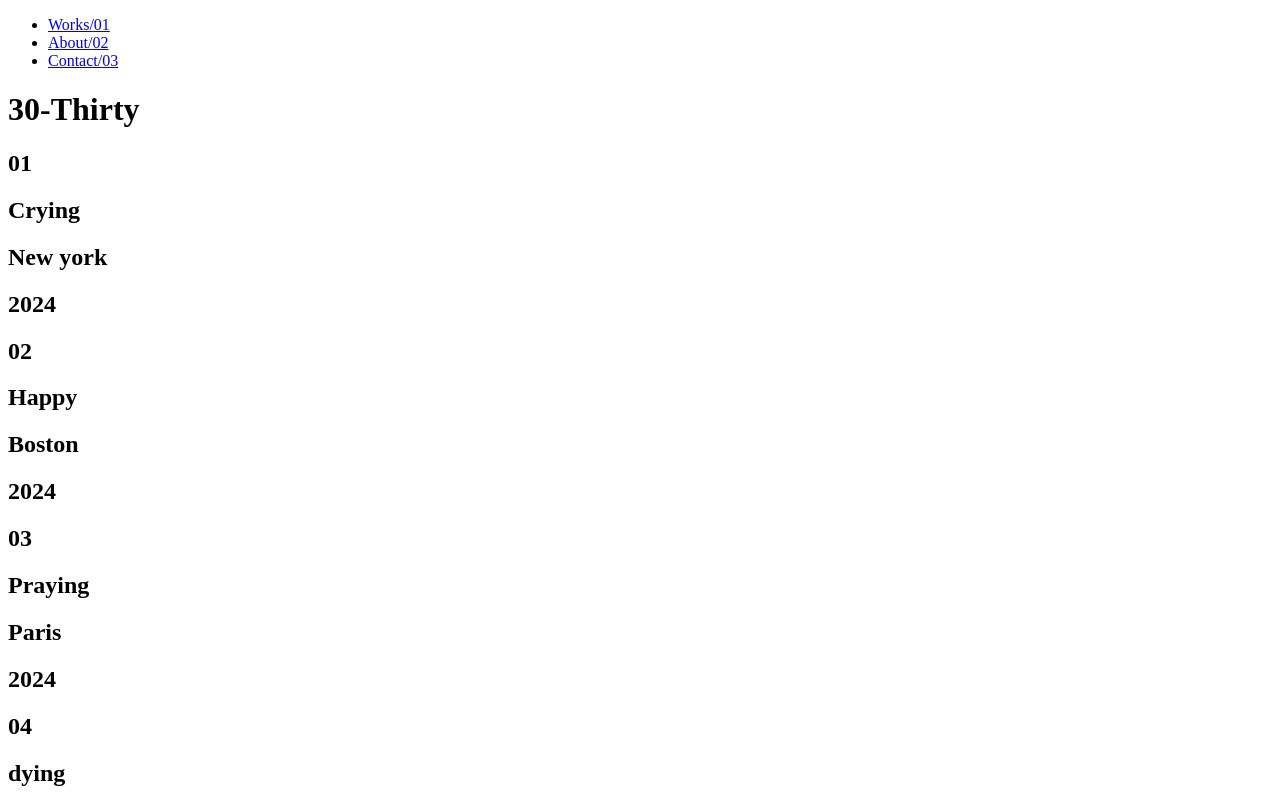
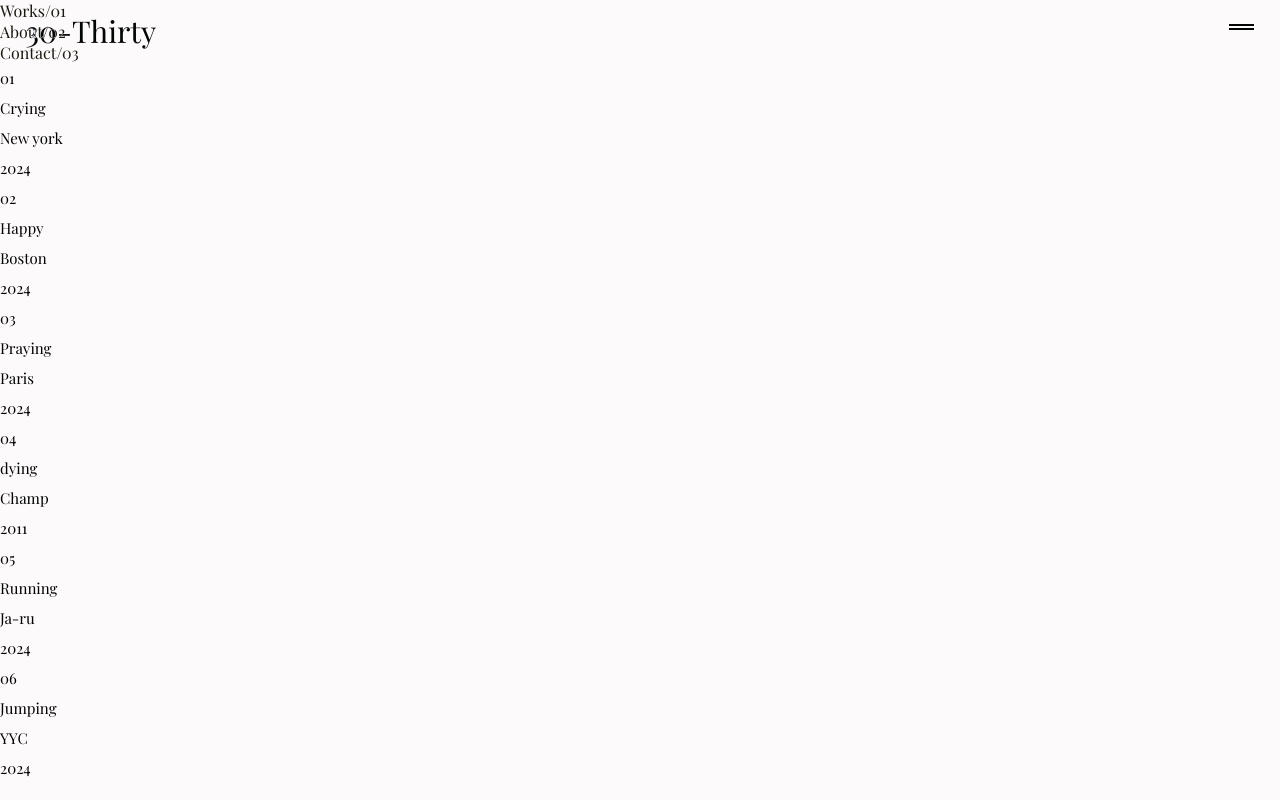
Before and after one commit to 3mptySpac3/30-Thirty, a plain HTML site: page index.html in a window 1280 px wide. Shown: the top 800 px of the page. Drawn offline with nearby package versions, Linux system fonts and the light colour scheme; a web font is replaced by a local one.

Commit message:
progress

```diff
--- a/index.html
+++ b/index.html
@@ -3,6 +3,9 @@
 <head>
   <meta charset="UTF-8">
   <link rel="stylesheet" href="style.css">
+  <link rel="preconnect" href="https://fonts.googleapis.com">
+  <link rel="preconnect" href="https://fonts.gstatic.com" crossorigin>
+  <link href="https://fonts.googleapis.com/css2?family=Playfair+Display:ital,wght@0,400..900;1,400..900&display=swap" rel="stylesheet">
   <meta name="viewport" content="width=device-width, initial-scale=1.0">
   <title>30-Thirty</title>
 </head>
--- a/style.css
+++ b/style.css
@@ -0,0 +1,77 @@
+
+:root{
+  --main-bg-color: #FCFAFA;
+}
+
+*{
+  margin: 0;
+  padding: 0;
+  box-sizing: border-box;
+  font-family: "Playfair Display", serif;
+  text-decoration: none;
+  list-style: none;
+}
+
+a{
+  color: #191911;
+}
+
+html, body{
+  width: 100%;
+  background-color: var(--main-bg-color);
+  overscroll-behavior: none;
+}
+
+.menu-tog{
+  position: fixed;
+  top: 3%;
+  right: 2%;
+  width: 25px;
+  height: 6px;
+  display: flex;
+  flex-direction: column;
+  cursor: pointer;
+  justify-content: space-between;
+  z-index: 3;
+  mix-blend-mode: difference;
+}
+
+.menu-tog span{
+  position: relative;
+  width: 100%;
+  height: 2px;
+  background-color: #ffffff;
+  transition: 0.5s;
+  transform-origin: center;
+}
+
+.menu-tog.active span:nth-child(1){
+  position: absolute;
+  transform: rotate(45deg);
+}
+
+.menu-tog.active span:nth-child(2){
+  position: absolute;
+  transform: rotate(-45deg);
+}
+
+.header{
+  position: fixed;
+  top: 2%;
+  left: 2%;
+  width: 96%;
+  z-index: 2;
+  mix-blend-mode: difference;
+  color: #ffffff;
+}
+
+h1{
+  font-weight: 400;
+  font-size: 30px;
+  line-height: 30px;
+  letter-spacing: 0px;
+}
+
+.info-text{
+  font-size: 15px;
+}
```
